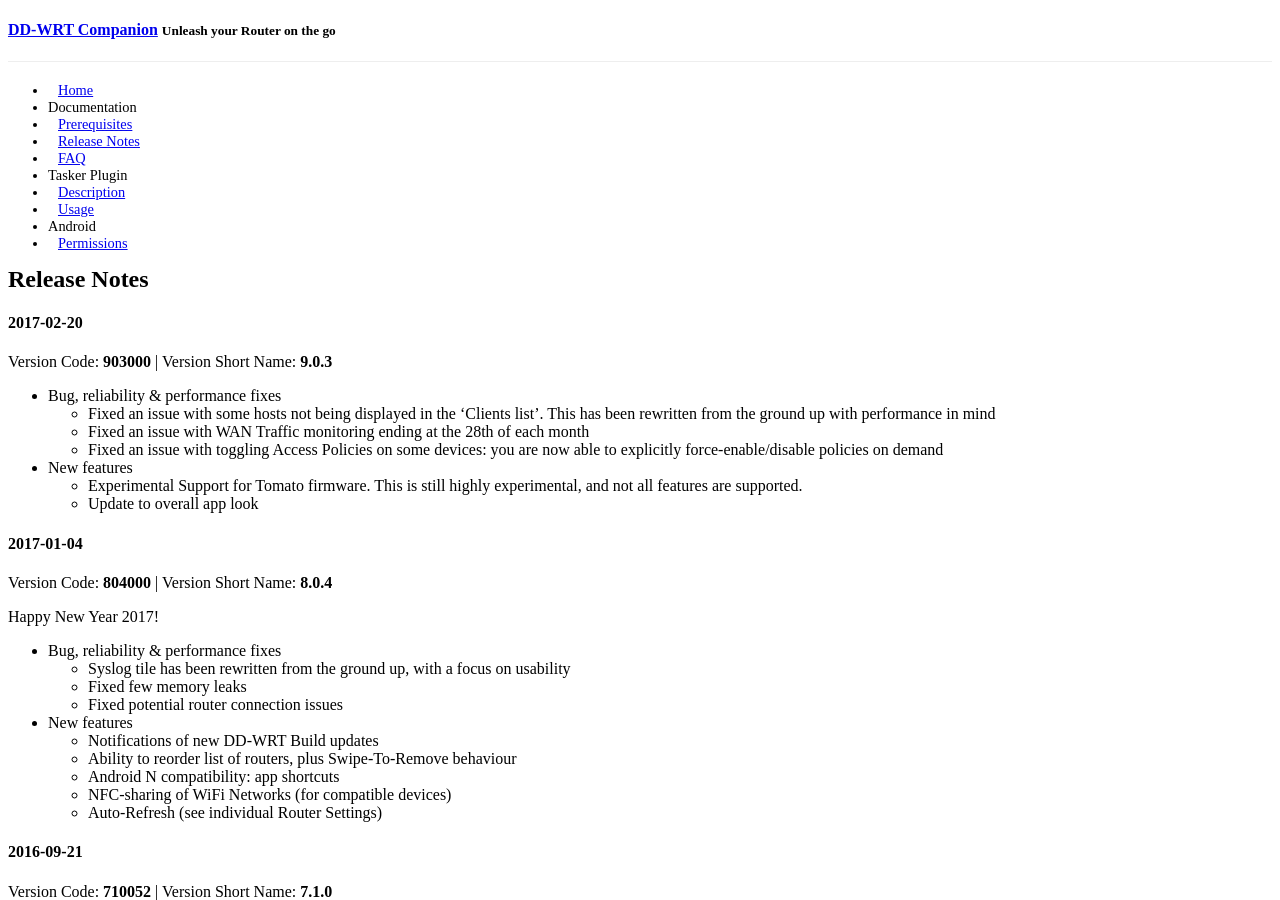
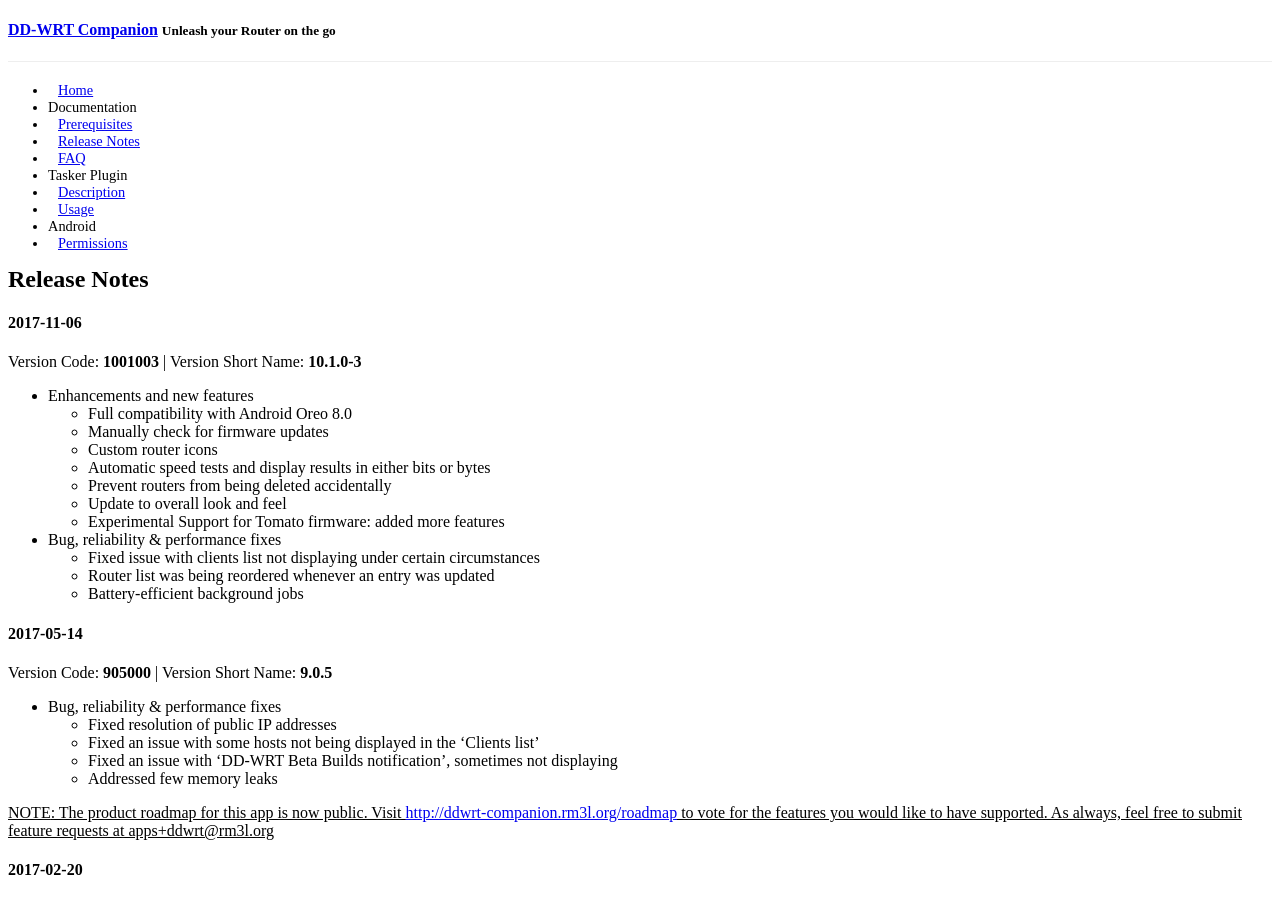
Before and after one commit to lemra-org/help.ddwrt-companion.app, a Jekyll site: the page built from _posts/2015-08-09-release-notes.md, in a window 1280 px wide and 900 px high. Built offline with Jekyll 4.4.1, drawn with Linux system fonts in a browser that asks for light colours; comment, search, counter and statistics services are not loaded; a style sheet for code colours, icons or effects is not loaded.

Commit message:
Update release notes page

```diff
--- a/_posts/2015-08-09-release-notes.md
+++ b/_posts/2015-08-09-release-notes.md
@@ -46,6 +46,41 @@ order: 2
         ';path=/;expires='+new Date(0).toUTCString();i=d.indexOf('.');if(i<0)break;d=d.slice(i+1)}}};
     })(window,document,window['_fs_namespace'],'script','user');
 </script>
+
+
+#### 2017-11-06
+Version Code: <b>1001003</b> &#124; Version Short Name: <b>10.1.0-3</b>
+
+- Enhancements and new features
+	- Full compatibility with Android Oreo 8.0
+	- Manually check for firmware updates
+	- Custom router icons
+	- Automatic speed tests and display results in either bits or bytes
+	- Prevent routers from being deleted accidentally
+	- Update to overall look and feel
+	- Experimental Support for Tomato firmware: added more features
+
+- Bug, reliability &amp; performance fixes
+	- Fixed issue with clients list not displaying under certain circumstances
+	- Router list was being reordered whenever an entry was updated
+	- Battery-efficient background jobs
+
+
+
+#### 2017-05-14
+Version Code: <b>905000</b> &#124; Version Short Name: <b>9.0.5</b>
+
+- Bug, reliability &amp; performance fixes
+	- Fixed resolution of public IP addresses
+	- Fixed an issue with some hosts not being displayed in the 'Clients list'
+	- Fixed an issue with 'DD-WRT Beta Builds notification', sometimes not displaying
+	- Addressed few memory leaks
+
+<u>NOTE<u>: The product roadmap for this app is now public.
+Visit <a href="http://ddwrt-companion.rm3l.org/roadmap">http://ddwrt-companion.rm3l.org/roadmap</a> to vote for the features you would like to have supported.
+As always, feel free to submit feature requests at apps+ddwrt@rm3l.org
+
+
 
 #### 2017-02-20
 Version Code: <b>903000</b> &#124; Version Short Name: <b>9.0.3</b>
```
